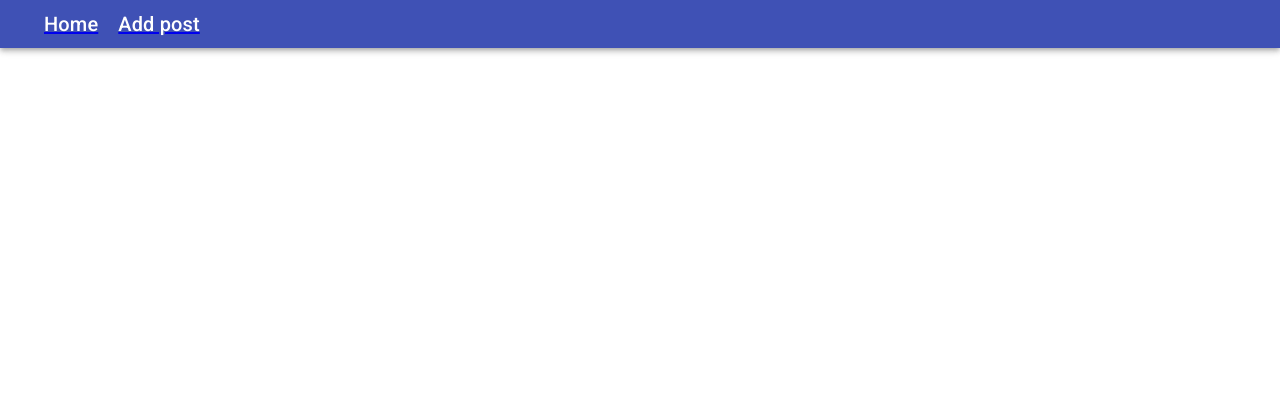
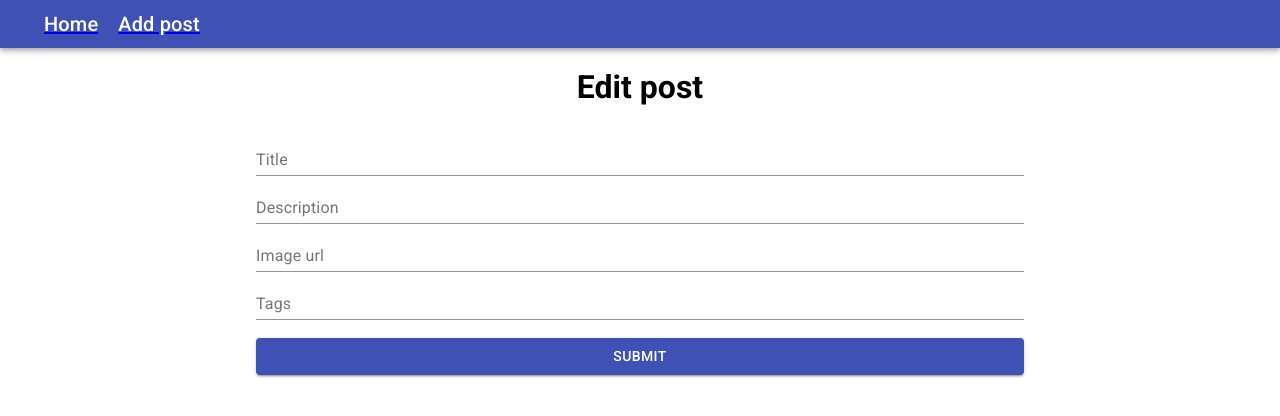
Before and after one commit to DevWichrowski/express-blog-front, a React (Create React App) app: page /edit-post in a window 1280 px wide. Shown: the top 416 px of the page. Built offline with nearby package versions, Linux system fonts and the light colour scheme.

Commit message:
Working on edit

```diff
--- a/src/App.js
+++ b/src/App.js
@@ -4,6 +4,7 @@ import Home from "./components/Home/Home";
 import Navigation from "./components/Navigation/Navigation";
 import {BrowserRouter, Route} from "react-router-dom";
 import AddPost from "./components/AddPost/AddPost";
+import EditPost from "./components/EditPost/EditPost";
 
 function App() {
     return (
@@ -12,6 +13,7 @@ function App() {
                 <Navigation/>
                 <Route exact path="/" component={Home}/>
                 <Route path="/add-post" component={AddPost}/>
+                <Route path="/edit-post" component={EditPost}/>
             </BrowserRouter>
         </div>
     );
--- /dev/null
+++ b/src/components/EditPost/EditPost.js
@@ -0,0 +1,55 @@
+import React, {useState} from 'react';
+import TextField from "@material-ui/core/TextField";
+import Button from "@material-ui/core/Button";
+
+const EditPost = props => {
+    const [postTitle, setPostTitle] = useState(null);
+    const [postDesc, setPostDesc] = useState(null);
+    const [postImgUrl, setPostImgUrl] = useState(null);
+    const [postTags, setPostTags] = useState([]);
+    const [tempTag, setTempTag] = useState(null);
+
+    const submitPost = (e) => {
+        props.addPost({
+            title: postTitle,
+            description: postDesc,
+            imageUrl: postImgUrl,
+            tags: postTags,
+        })
+    };
+
+    const saveTempTag = e => {
+        setTempTag(e);
+        console.log('tempTag', tempTag)
+    };
+
+    const saveTagToArr = e => {
+        console.log('e', e)
+        if (e.key === "Enter") {
+            setPostTags([...postTags, tempTag]);
+            setTempTag(null);
+            console.log('postTags', postTags);
+            console.log('tempTag', tempTag);
+        }
+    };
+
+    return (
+        <div className="edit-post">
+            <h1>Edit post</h1>
+            <form style={{display: 'flex', flexDirection: 'column', width: '60%', margin: '0 auto'}} noValidate
+                  autoComplete="off">
+                <TextField id="standard-basic" label="Title" onChange={e => setPostTitle(e.target.value)}/>
+                <TextField id="standard-basic" label="Description" onChange={e => setPostDesc(e.target.value)}/>
+                <TextField id="standard-basic" label="Image url" onChange={e => setPostImgUrl(e.target.value)}/>
+                <TextField id="standard-basic" label="Tags" onChange={e => saveTempTag(e.target.value)}
+                           onKeyPress={e => saveTagToArr(e)} value={tempTag ? tempTag : ''}/>
+                <br/>
+                <Button variant="contained" color="primary" onClick={submitPost}>
+                    Submit
+                </Button>
+            </form>
+        </div>
+    );
+}
+
+export default EditPost;
--- a/src/components/Home/Home.js
+++ b/src/components/Home/Home.js
@@ -34,7 +34,7 @@ const Home = (props) => {
                         <strong style={{cursor: 'pointer'}} onClick={id => props.deletePost(post._id)}>DELETE -
                             X</strong>
                         <br/>
-                        <strong onClick={id => getSinglePost(post._id)}>Test GET ONE POST</strong>
+                        <strong style={{cursor: 'pointer'}}>EDIT POST</strong>
                         <hr/>
                     </div>
                 )
```
Also changed, not shown: src/components/EditPost/EditPost.scss (added).
